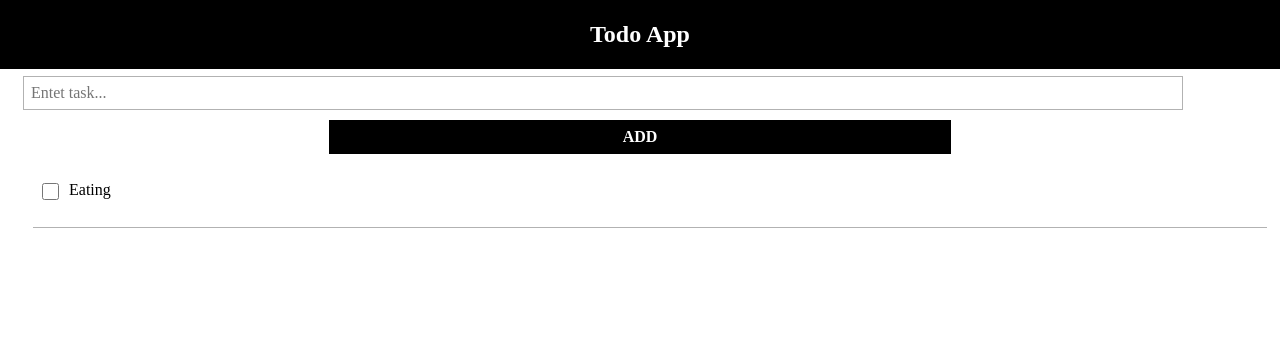
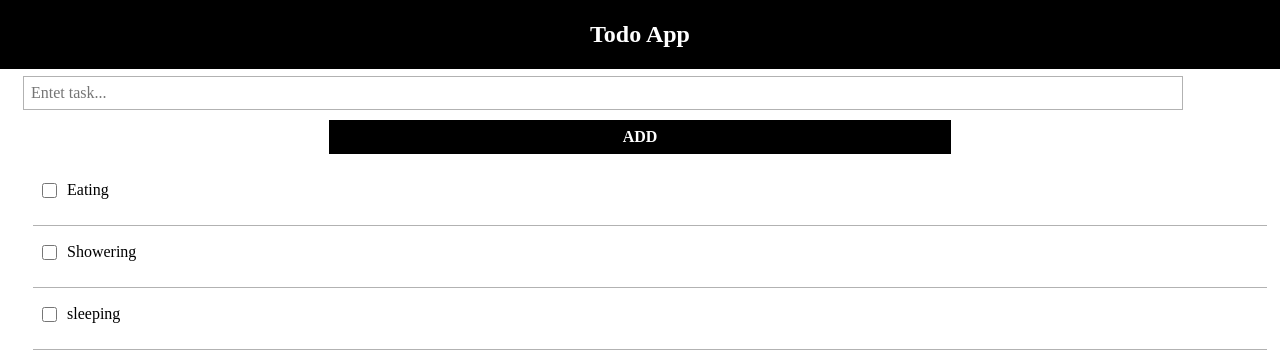
Before and after one commit to NashibJr/vue-todo-app, a Vue app: page / in a window 1280 px wide. Shown: the top 362 px of the page. Built offline with nearby package versions, Linux system fonts and the light colour scheme; some icons are missing.

Commit message:
I have added the delete functionality

```diff
--- a/src/App.vue
+++ b/src/App.vue
@@ -1,15 +1,15 @@
 <script setup>
-  import { reactive } from 'vue';
+  import { reactive, ref } from 'vue';
 
   const state = reactive({
-    todo: '',
-    todos: [
-      { id: 1, body: 'Eating' },
-      { id: 2, body: 'Showering' },
-      { id: 3, body: 'sleeping' },
-    ],
-    completed: [],
+    todo: ''
   });
+
+  const todos = ref([
+      { id: 1, body: 'Eating', completed: false },
+      { id: 2, body: 'Showering', completed: false },
+      { id: 3, body: 'sleeping', completed: false },
+  ]);
 
 </script>
 
@@ -31,22 +31,7 @@
       </form>
       <div class="todos">
         <ul>
-          <li>
-            <span>
-              <input
-                type="checkbox"
-                id="completed"
-                value="completed"
-                v-model="state.completed"
-              />
-              Eating
-            </span>
-            <v-icon
-              name="ri-delete-bin-line"
-              scale="1.3"
-              class="icon"
-            />
-          </li>
+          <Todo :todos="{ todos }"/>
         </ul>
       </div>
     </main>
@@ -97,32 +82,4 @@
     flex-wrap: wrap;
     list-style-type: none;
   }
-
-  .todos ul li {
-    display: flex;
-    justify-content: space-between;
-    margin: 5px;
-    padding: 5px;
-    border: none;
-    border-bottom: 1px solid rgba(0, 0, 0, .3);
-  }
-
-  .todos ul li span {
-    width: 90%;
-    display: flex;
-    flex-wrap: wrap;
-    padding-top: 2px;
-  }
-
-  .todos ul li span input {
-    margin-right: 10px;
-    width: 17px;
-    height: 17px;
-    transform: translateY(-1px);
-  }
-
-  .icon:hover {
-    color: red;
-    cursor: pointer;
-  }
 </style>
--- /dev/null
+++ b/src/components/Todo.vue
@@ -0,0 +1,56 @@
+<script setup>
+  const props = defineProps(['todos']);
+  const handleDelete = (id) => {
+    const todoToBeDeletedIndex = props.todos.todos.findIndex(
+      (todo) => todo?.id === id
+    );
+    return props.todos.todos.splice(todoToBeDeletedIndex, 1);
+  }
+</script>
+
+<template>
+  <li v-for="todo in props.todos.todos" :key="todo.id">
+    <span>
+      <input
+        type="checkbox"
+        id="{{ todo.completed }}"
+        value="{{ todo.completed }}"
+        v-model="todo.completed"
+      />
+      {{ todo.body }}
+    </span>
+    <v-icon
+      name="ri-delete-bin-line"
+      scale="1.3"
+      class="icon"
+      @click="handleDelete(todo?.id)"
+    />
+  </li>
+</template>
+
+<style scoped>
+  li {
+    display: flex;
+    justify-content: space-between;
+    margin: 5px;
+    padding: 5px;
+    border: none;
+    border-bottom: 1px solid rgba(0, 0, 0, .3);
+  }
+ li span {
+    width: 90%;
+    display: flex;
+    flex-wrap: wrap;
+    padding-top: 2px;
+  }
+  li span input {
+    margin-right: 10px;
+    width: 15px;
+    height: 15px;
+    transform: translateY(-1px);
+  }
+  .icon:hover {
+    color: red;
+    cursor: pointer;
+  }
+</style>
--- a/src/main.js
+++ b/src/main.js
@@ -3,9 +3,13 @@ import App from "./App.vue";
 import Header from "./components/Header.vue";
 import { RiDeleteBinLine } from "oh-vue-icons/icons";
 import { OhVueIcon, addIcons } from "oh-vue-icons";
+import Todo from "./components/Todo.vue";
 
 addIcons(RiDeleteBinLine);
 
 const app = createApp(App);
-app.component("Header", Header).component("v-icon", OhVueIcon);
+app
+  .component("Header", Header)
+  .component("v-icon", OhVueIcon)
+  .component("Todo", Todo);
 app.mount("#app");
```
